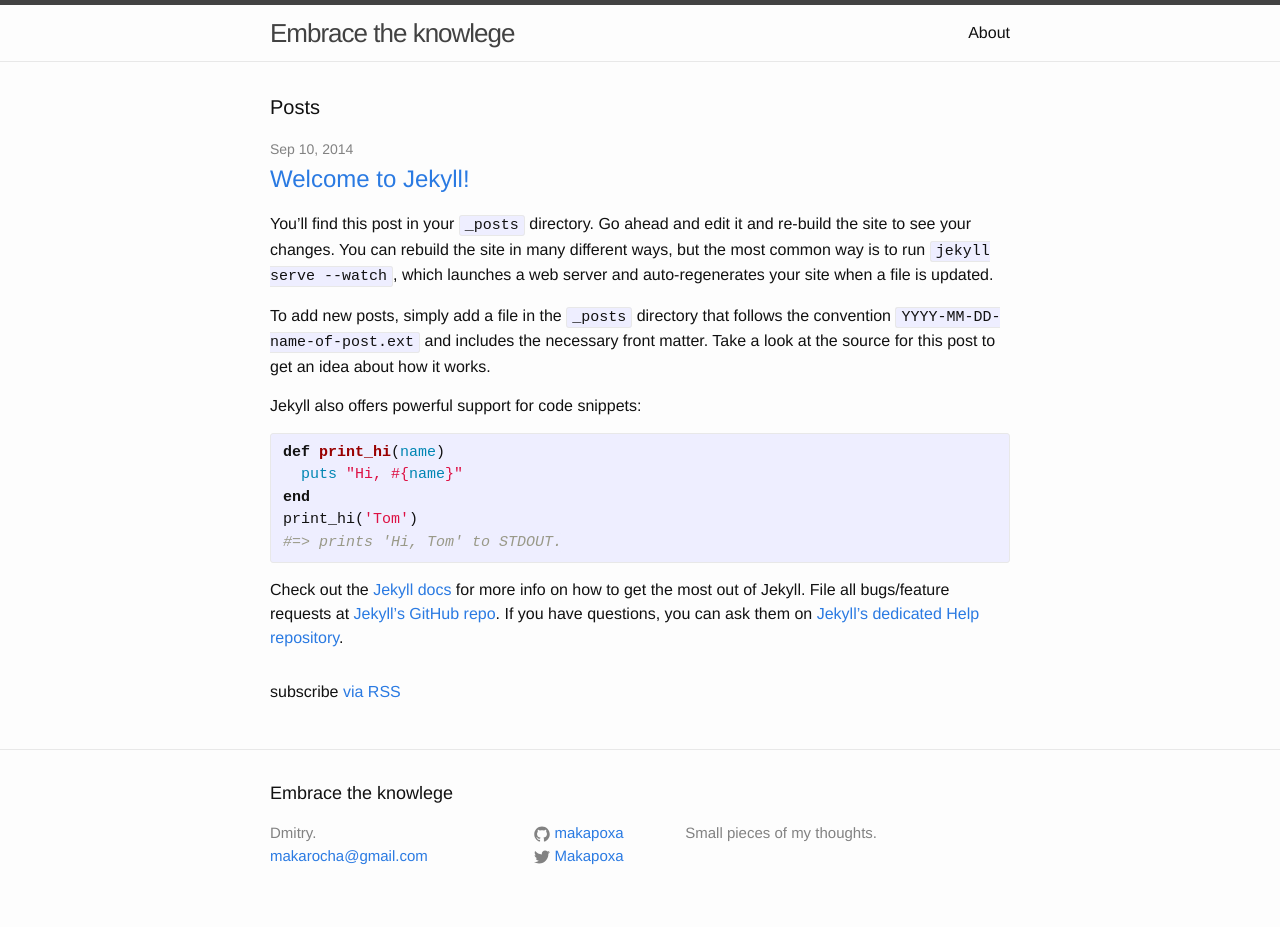
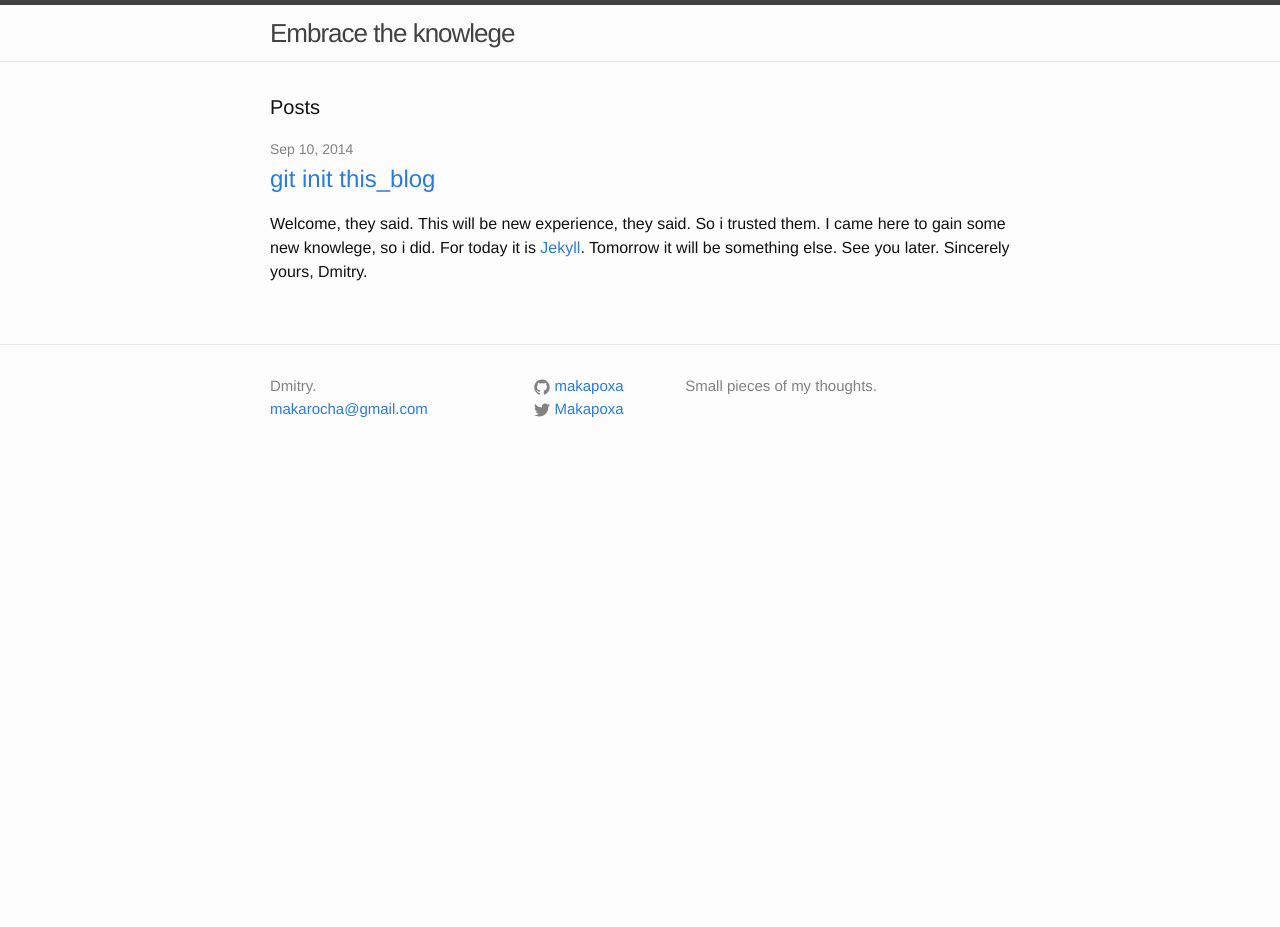
Before and after one commit to Makapoxa/makapoxa.github.io, a Jekyll site: the page built from index.html, in a window 1280 px wide. Built offline with Jekyll 4.4.1, drawn with Linux system fonts in a browser that asks for light colours; after the commit the page ends 900 px from its top, so only the background shows below that.

Commit message:
add first post, remove about

```diff
--- a/_includes/footer.html
+++ b/_includes/footer.html
@@ -1,8 +1,6 @@
 <footer class="site-footer">
 
   <div class="wrapper">
-
-    <h2 class="footer-heading">{{ site.title }}</h2>
 
     <div class="footer-col-wrapper">
       <div class="footer-col  footer-col-1">
--- /dev/null
+++ b/_posts/2014-09-10-git-init-this-blog.markdown
@@ -0,0 +1,11 @@
+---
+layout: post
+title:  "git init this_blog"
+date:   2014-09-10 16:18:56
+categories: blog
+---
+Welcome, they said. This will be new experience, they said. So i trusted them. I came here to gain some new knowlege, so i did. For today it is [Jekyll][jekyll]. Tomorrow it will be something else.
+See you later.
+Sincerely yours, Dmitry.
+
+[jekyll]:      http://jekyllrb.com
--- a/_posts/2014-09-10-welcome-to-jekyll.markdown
+++ /dev/null
@@ -1,25 +0,0 @@
----
-layout: post
-title:  "Welcome to Jekyll!"
-date:   2014-09-10 16:18:56
-categories: jekyll update
----
-You’ll find this post in your `_posts` directory. Go ahead and edit it and re-build the site to see your changes. You can rebuild the site in many different ways, but the most common way is to run `jekyll serve --watch`, which launches a web server and auto-regenerates your site when a file is updated.
-
-To add new posts, simply add a file in the `_posts` directory that follows the convention `YYYY-MM-DD-name-of-post.ext` and includes the necessary front matter. Take a look at the source for this post to get an idea about how it works.
-
-Jekyll also offers powerful support for code snippets:
-
-{% highlight ruby %}
-def print_hi(name)
-  puts "Hi, #{name}"
-end
-print_hi('Tom')
-#=> prints 'Hi, Tom' to STDOUT.
-{% endhighlight %}
-
-Check out the [Jekyll docs][jekyll] for more info on how to get the most out of Jekyll. File all bugs/feature requests at [Jekyll’s GitHub repo][jekyll-gh]. If you have questions, you can ask them on [Jekyll’s dedicated Help repository][jekyll-help].
-
-[jekyll]:      http://jekyllrb.com
-[jekyll-gh]:   https://github.com/jekyll/jekyll
-[jekyll-help]: https://github.com/jekyll/jekyll-help
--- a/about.md
+++ /dev/null
@@ -1,11 +0,0 @@
----
-layout: page
-title: About
-permalink: /about/
----
-
-This is the base Jekyll theme. You can find out more info about customizing your Jekyll theme, as well as basic Jekyll usage documentation at [jekyllrb.com](http://jekyllrb.com/)
-
-You can find the source code for the Jekyll new theme at: [github.com/jglovier/jekyll-new](https://github.com/jglovier/jekyll-new)
-
-You can find the source code for Jekyll at [github.com/jekyll/jekyll](https://github.com/jekyll/jekyll)
--- a/index.html
+++ b/index.html
@@ -19,6 +19,4 @@
     {% endfor %}
   </ul>
 
-  <p class="rss-subscribe">subscribe <a href="{{ "/feed.xml" | prepend: site.baseurl }}">via RSS</a></p>
-
 </div>
```
